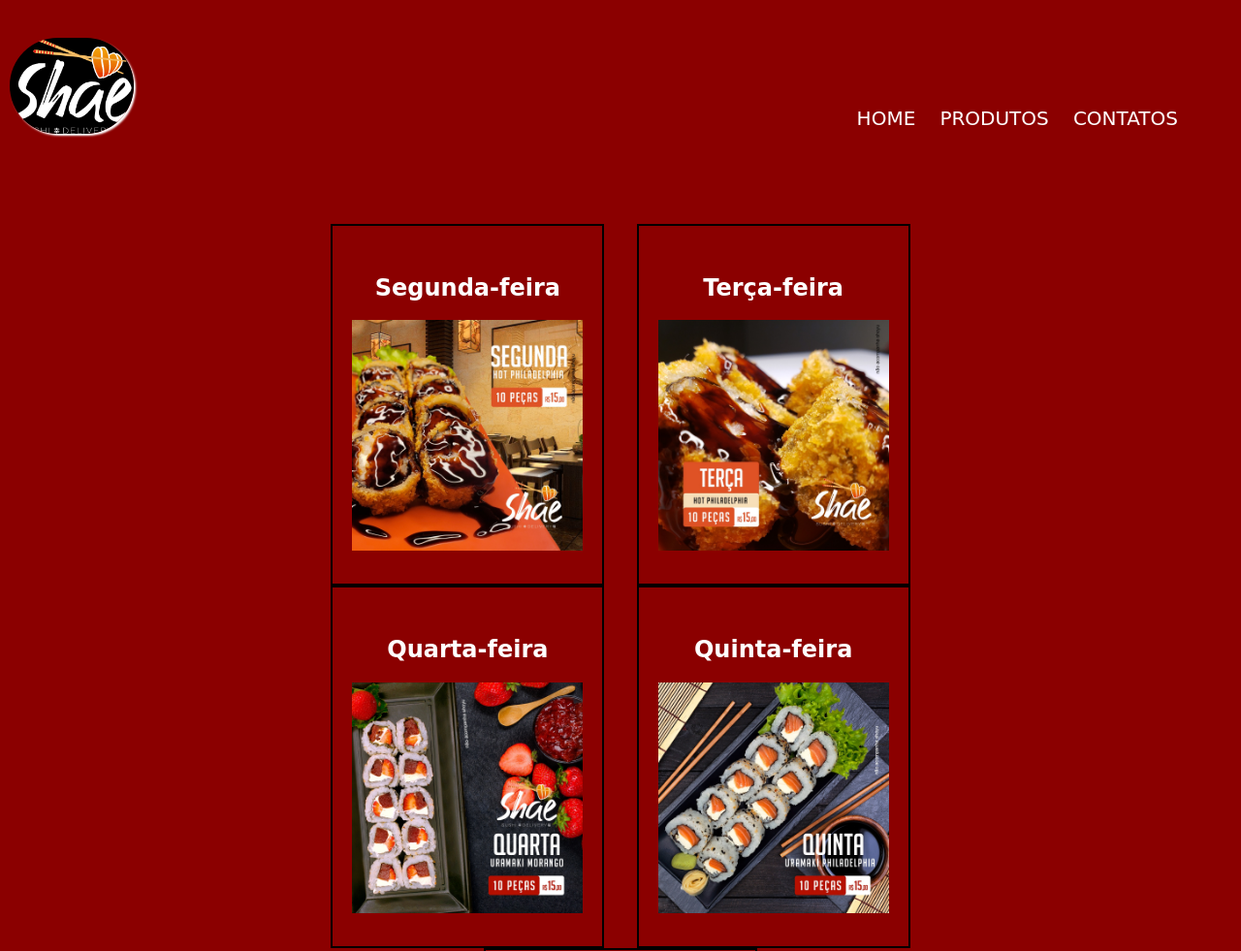
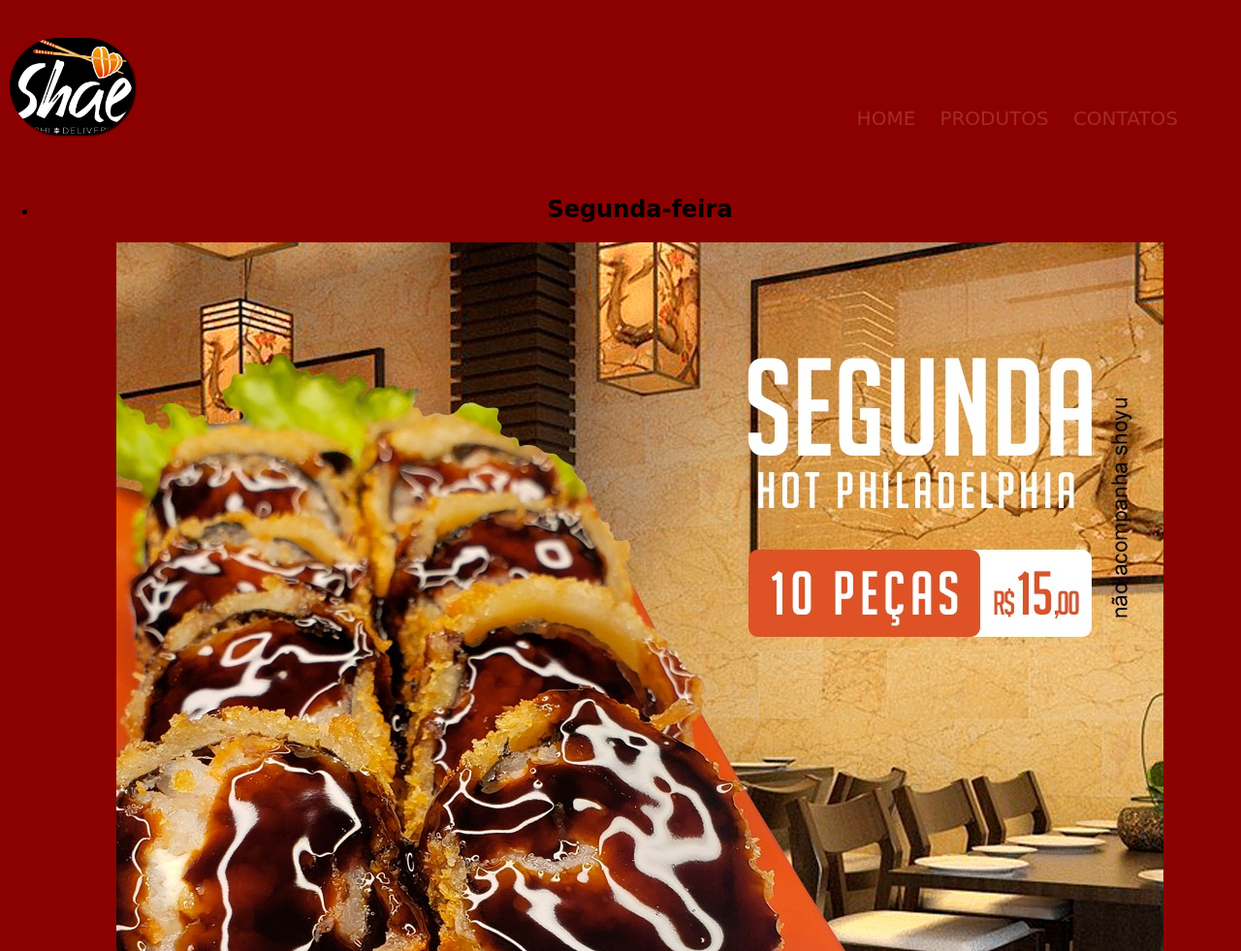
Before and after one commit to Vitin1411/Barao-1A-Pensamento-computacional, a plain HTML site: page produtos.html in a window 1280 px wide. Shown: the top 981 px of the page at 97% size. Drawn offline with Linux system fonts and the light colour scheme; a web font is replaced by a local one.

Commit message:
Add files via upload

```diff
--- a/Style.css
+++ b/Style.css
@@ -6,7 +6,8 @@ body {
     font-family: "lobster", cursive;
     text-align: center;
     background-color: rgb(139, 0, 0);
-    margin: 0
+    margin: 0;
+
 }
 header{
     padding: 20px 0;
@@ -41,16 +42,16 @@ nav {
 nav a{
     font-size: 20px;
     padding-left: 20px;
-    color: rgb(255, 255, 255);
-    text-decoration-color: white;
-    text-transform: inherit;
+    color: brown;
+    text-decoration: none;
+    text-transform: uppercase;
 }
 
 nav a:hover {
     font-size: 25px;
     font-weight: bold;
     text-shadow: 2px 3px 5px rgb(139, 0, 0);
-    color: rgb(139, 0, 0);
+    color: brown;
     transition: 0.5;
 }
 
@@ -59,7 +60,7 @@ nav a:hover {
 }
     .beneficios{
         text-align: left;
-        background-color: rgb(139, 0, 0);
+        background-color: rgb(255, 255, 255);
     }
 
     ul{
--- a/produtos.html
+++ b/produtos.html
@@ -18,26 +18,27 @@
              </nav>
          </div>
      </header>
-     <ul class="produtos">
+     <ul>
+        <h1><title>Promos da semana</title></h1>
         <li>
          <h2>Segunda-feira</h2>
-         <img class="imagem-produto" src="segunda.jpg">
+         <img class="produto-imagem01" src="segunda.jpg">
         </li>
         <li>
         <h2>Terça-feira</h2>
-        <img class="imagem-produto" src="terça.jpg">
+        <img class="produto-imagem02" src="terça.jpg">
         </li>
         <li>
         <h2>Quarta-feira</h2>
-        <img class="imagem-produto" src="quarta.jpg">
+        <img class="produto-imagem03" src="quarta.jpg">
         </li>
         <li>
         <h2>Quinta-feira</h2>
-        <img class="imagem-produto" src="quinta.jpg">
+        <img class="produto-imagem04" src="quinta.jpg">
         </li>
         <li>
         <h2>Sexta-feira</h2>
-        <img class="imagem-produto" src="sexta.jpg">
+        <img class="produto-imagem05" src="sexta.jpg">
         </li>
      </ul>
 </body>
--- a/style-produtos.css
+++ b/style-produtos.css
@@ -5,7 +5,7 @@ body {
     text-align: center;
     background-color: rgb(139, 0, 0);
     margin: 0;
-    color: white;
+
 }
 header{
     padding: 20px 0;
@@ -40,8 +40,8 @@ nav {
 nav a{
     font-size: 20px;
     padding-left: 20px;
-    color: rgb(255, 255, 255);
-    text-decoration-line: none;
+    color: brown;
+    text-decoration: none;
     text-transform: uppercase;
 }
 
@@ -53,22 +53,6 @@ nav a:hover {
     transition: 0.5;
 }
 
-.produtos{
-width: 940px;
-margin: 0 auto;
-padding: 50px 0;
+.imagem-produto{
+    width: 80%;
 }
-
-.produtos li{
-display: inline-block;
-width: 30%;
-vertical-align: top;
-margin: 0 1.5%;
-padding: 30px 20px;
-box-sizing: border-box;
-border: 2px solid black;
-}
-
-.imagem-produto{
-    width: 100%;
-}
```
Also changed, not shown: index.html (+3 -3 lines).
